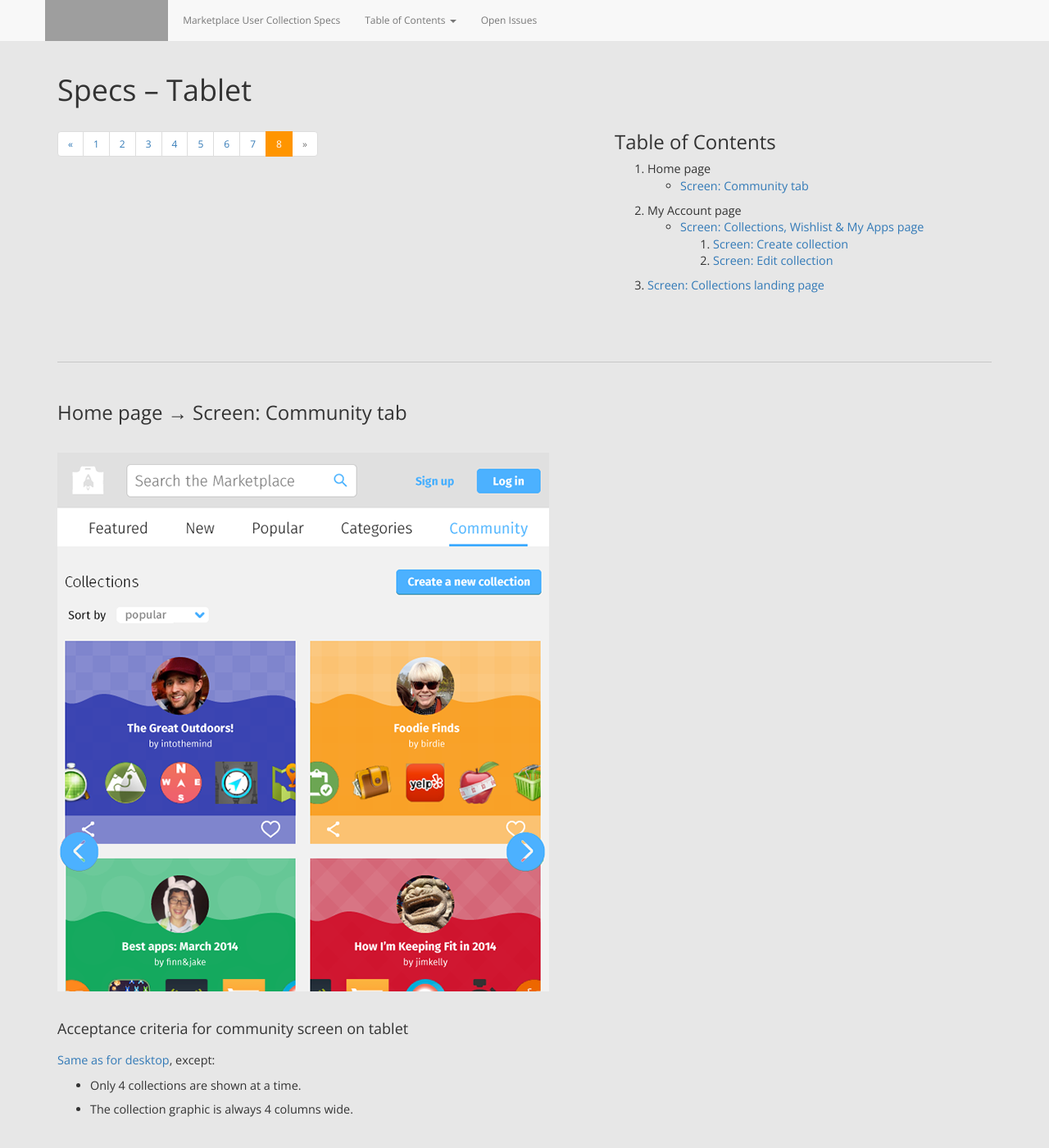
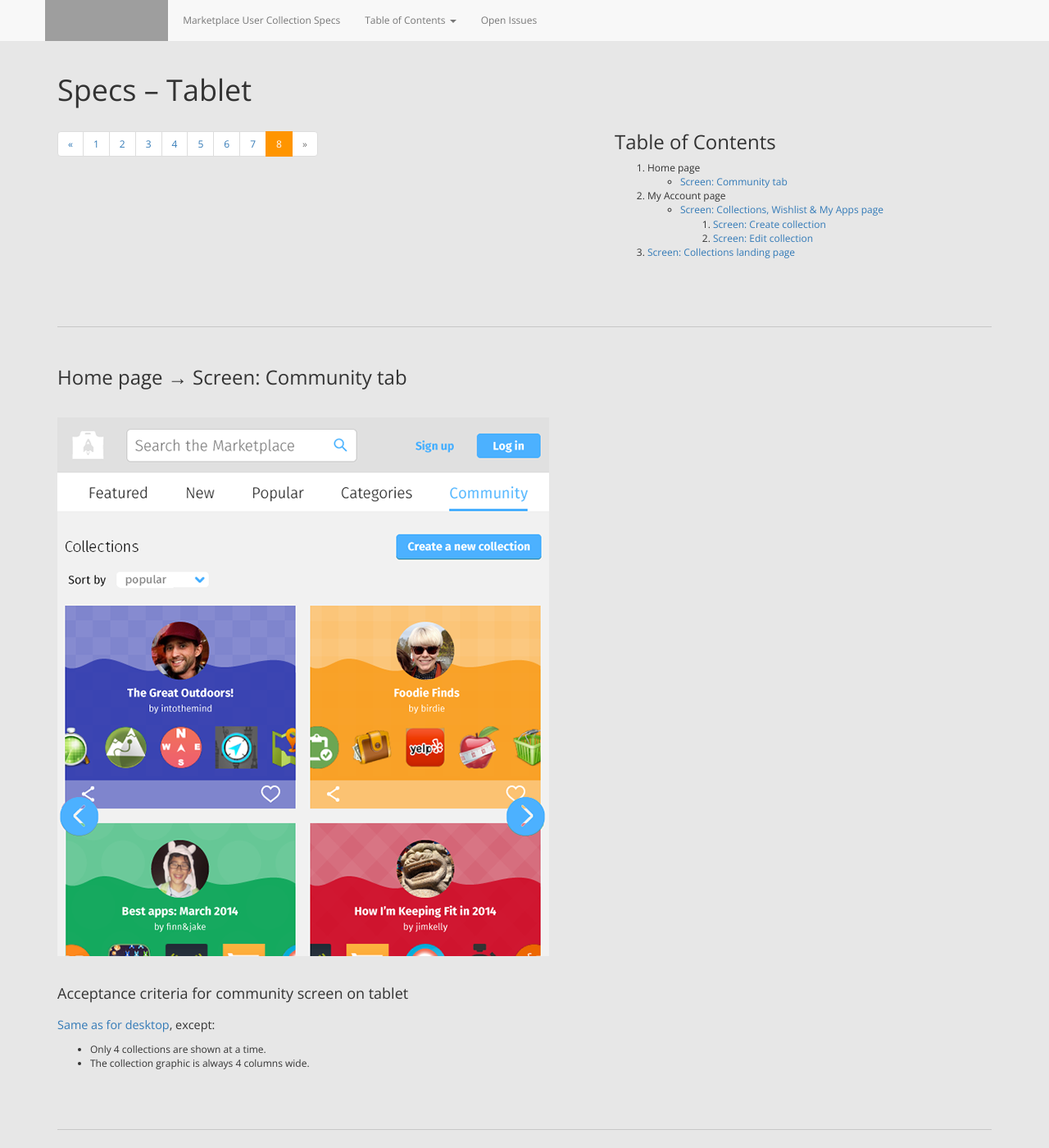
Before and after one commit to mhanratty/marketplaceux-usercollections, a Jekyll site: the page built from projectSpecsTablet.html, in a window 1280 px wide and 1400 px high. Shown: the whole window at 82% size. Built offline with Jekyll 4.4.1, drawn with Linux system fonts in a browser that asks for light colours; nearby versions of some CDN libraries; grey boxes are pictures that could not be loaded.

Commit message:
Update CSS to match @tsmuse’s template

```diff
--- a/css/templateStyles.css
+++ b/css/templateStyles.css
@@ -1,3 +1,4 @@
+/* base template styles */
 html,body{
 	margin:0;
 	padding:0;
@@ -6,10 +7,123 @@
 
 body{
 	padding-top:70px;
+
 	background-color: #e7e7e7;
 	font-family: 'Open Sans', sans-serif;
 	font-size: 12px;
 }
+
+#wrapper{
+	min-height: 100%;
+	position: relative;
+}
+
+#content{
+	padding-bottom: 70px;
+}
+
+#footer {
+  position: absolute;
+  bottom: 0;
+  width: 100%;
+  /* Set the fixed height of the footer here */
+  height: 60px;
+  background-color: #f5f5f5;
+  padding-top:15px;
+  margin-top: 10px;
+  border-top: 1px solid #d7d7d7;
+}
+
+footer p{
+	border-left: 1px dotted #ccc;
+	padding-left: 5px;
+	font-size: .9em;
+}
+
+.marketplaceLogo{
+	width: 150px;
+	max-width: 150px;
+	background-image: url('../img/marketplace_logo.png');
+	background-repeat: no-repeat;
+	background-size: 100%;
+	background-position: center center;
+}
+
+.navbar-marketplace{
+	background-color: #fff;
+	border-bottom: 1px solid #D7D7D7;
+
+}
+
+.menuHeading{
+
+	padding-bottom: 2px;
+	border-bottom: rgba(255,149,0,0.2) 1px solid;
+
+}
+
+.menuHeading em{
+	font-size: 1.2em;
+	font-weight: bold;
+	padding-left: 10px;
+	color: #FF9500;
+}
+
+/* Title page */
+.jumbotron{
+	background:none;
+}
+
+/* Image templates (1-up, 2-up, 3-up, 4up, etc) */
+.modal-lg{
+	width:1100px;
+}
+
+div.modal-body{
+	text-align: center;
+}
+
+/* Pagination control include */
+.pagination > .active > a, .pagination > .active > a:hover {
+	background-color: #FF9500;
+	border-color: #FF9500;
+}
+
+/* Long form text templates */
+p.longText{
+	font-size: 1.2em;
+}
+
+/* Floating nav styles */
+.secondaryMenu{
+	list-style: none;
+	border-top: 1px solid #D7D7D7;
+	border-bottom: 1px solid #D7D7D7;
+	padding-top: 0.5em;
+	padding-bottom: 1.3em;
+}
+.secondaryMenu li a{
+	font-size: 1.3em;
+	line-height: 1.6em;
+	display:block;
+	width:100%;
+	text-decoration: none;
+}
+.secondaryMenu li a:focus, .secondaryMenu li a:hover {
+
+	border-right: 3px solid #428bca;
+	border-bottom:1px solid rgba(66,139,202,0.2);
+}
+.affix-top{
+	margin-top:5.5em;
+}
+.hiddenAnchor{
+	visibility: hidden;
+	position:relative;
+	top:-70px;
+}
+
+/* Specific style for User Collections Specs */
 
 h2{
 	font-size: 2em;
@@ -24,79 +138,3 @@
 h4{
   margin: 2em 0 1em;
 }
-
-#wrapper{
-	min-height: 100%;
-	position: relative;
-}
-
-.marketplaceLogo{
-	width: 150px;
-	max-width: 150px;
-	background-image: url('../img/marketplace_logo.png');
-	background-repeat: no-repeat;
-	background-size: 100%;
-	background-position: center center;
-}
-
-.navbar-marketplace{
-	background-color: #fff;
-	border-bottom: 1px solid #d7d7d7;
-
-}
-
-.jumbotron{
-	background:none;
-}
-
-.modal-lg{
-	width:1100px;
-}
-.pagination > .active > a, .pagination > .active > a:hover {
-	background-color: #FF9500;
-	border-color: #FF9500;
-}
-div.modal-body{
-	text-align: center;
-}
-p.longText, ol.longText, ul.longText{
-	font-size: 1.2em;
-}
-ol.longText>li, ul.longText>li {
-	margin-bottom: .65em;
-}
-.menuHeading{
-	padding-bottom: 2px;
-	border-bottom: rgba(255,149,0,0.2) 1px solid;
-
-}
-.menuHeading em{
-	font-size: 1.2em;
-	font-weight: bold;
-	padding-left: 10px;
-	color: #FF9500;
-}
-h2.subhead{
-	font-size:1.4em;
-	font-weight: bold;
-	margin-top:-8px;
-}
-#content{
-	padding-bottom: 70px;
-}
-#footer {
-  position: absolute;
-  bottom: 0;
-  width: 100%;
-  /* Set the fixed height of the footer here */
-  height: 60px;
-  background-color: #f5f5f5;
-  padding-top:15px;
-  margin-top: 10px;
-  border-top: 1px solid #d7d7d7;
-}
-footer p{
-	border-left: 1px dotted #ccc;
-	padding-left: 5px;
-	font-size: .9em;
-}
```
